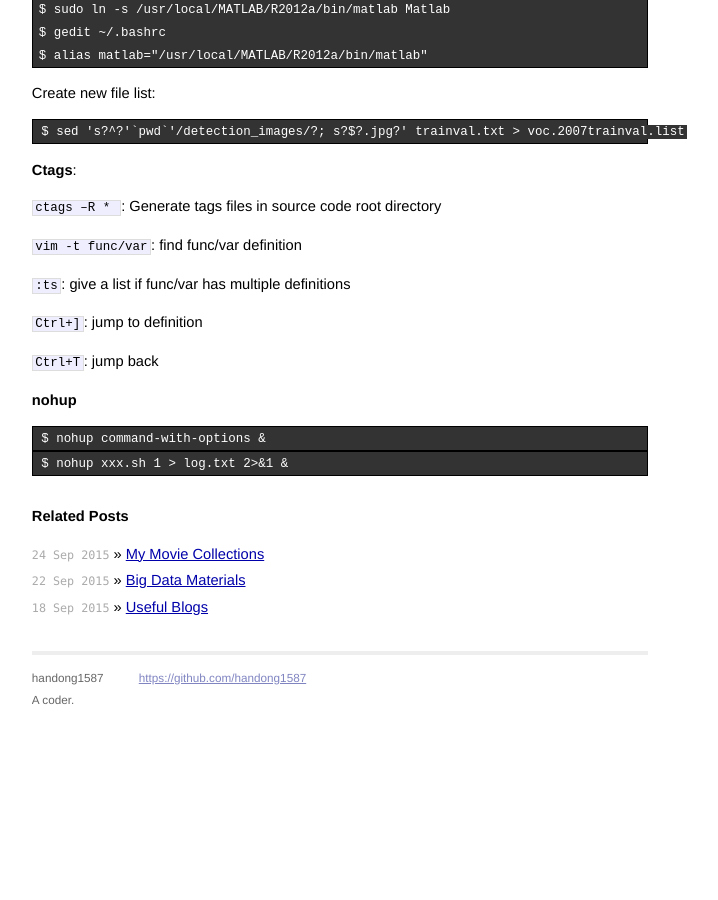
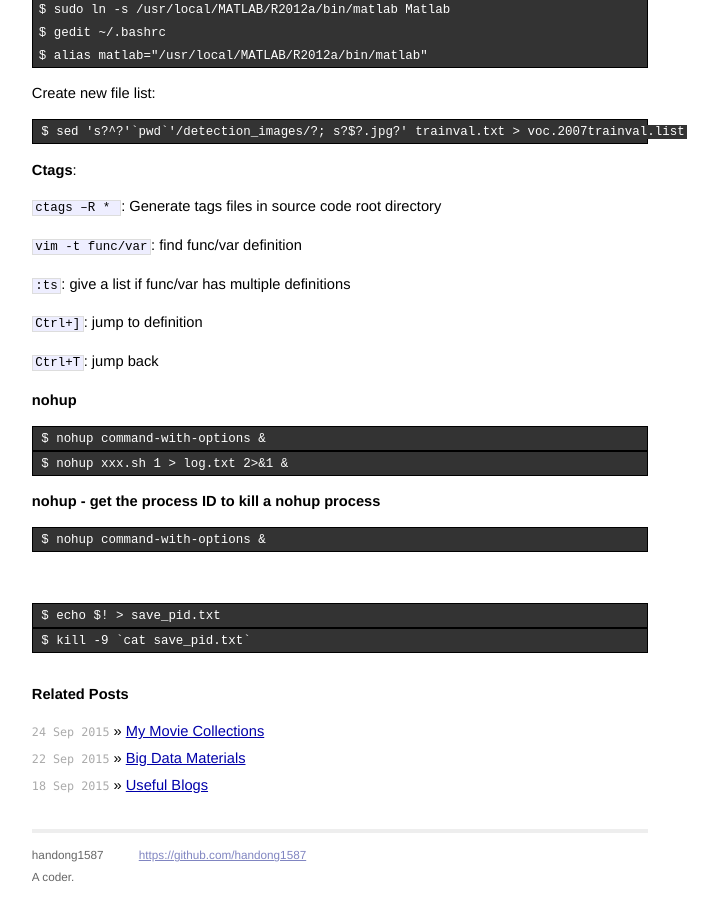
Before and after one commit to handong1587/handong1587.github.io, a Jekyll site: the page built from _posts/linux_study/2015-07-24-some-useful-linux-commands.md, in a window 1280 px wide and 900 px high, scrolled down 2935 px. Shown: the whole window, without its empty margins (300-1018 px from the left). Built offline with Jekyll 4.4.1, drawn with Linux system fonts in a browser that asks for light colours; Markdown is read by kramdown in place of the engine named in the settings; comment, search, counter and statistics services are not loaded; before the commit the page ends 3657 px from its top, so only the background shows below that.

Commit message:
update md

```diff
--- a/_posts/linux_study/2015-07-24-some-useful-linux-commands.md
+++ b/_posts/linux_study/2015-07-24-some-useful-linux-commands.md
@@ -179,3 +179,10 @@ Create new file list:
 <pre class="terminal"><code>$ nohup command-with-options &</code></pre>
 
 <pre class="terminal"><code>$ nohup xxx.sh 1 > log.txt 2>&1 &</code></pre>
+
+**nohup - get the process ID to kill a nohup process**
+
+<pre class="terminal"><code>$ nohup command-with-options &</code></pre>  <br />
+<pre class="terminal"><code>$ echo $! > save_pid.txt</code></pre>
+
+<pre class="terminal"><code>$ kill -9 `cat save_pid.txt`</code></pre>
```
